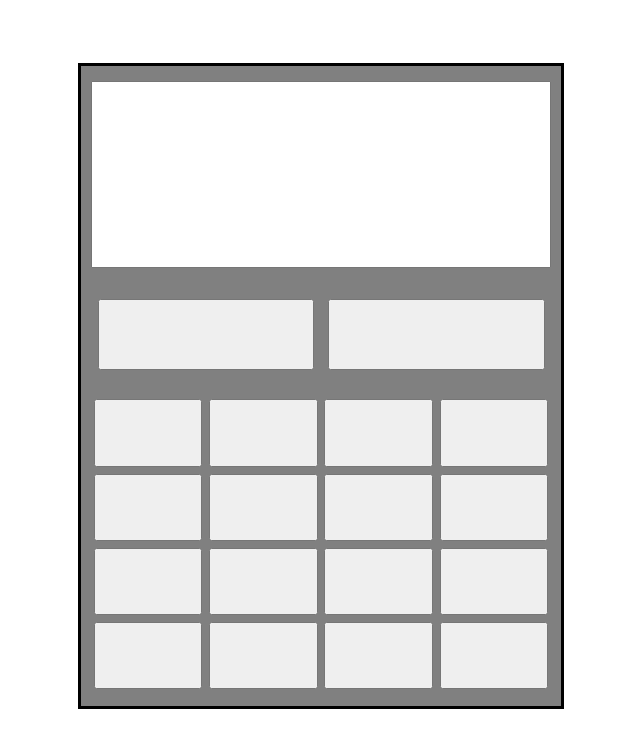
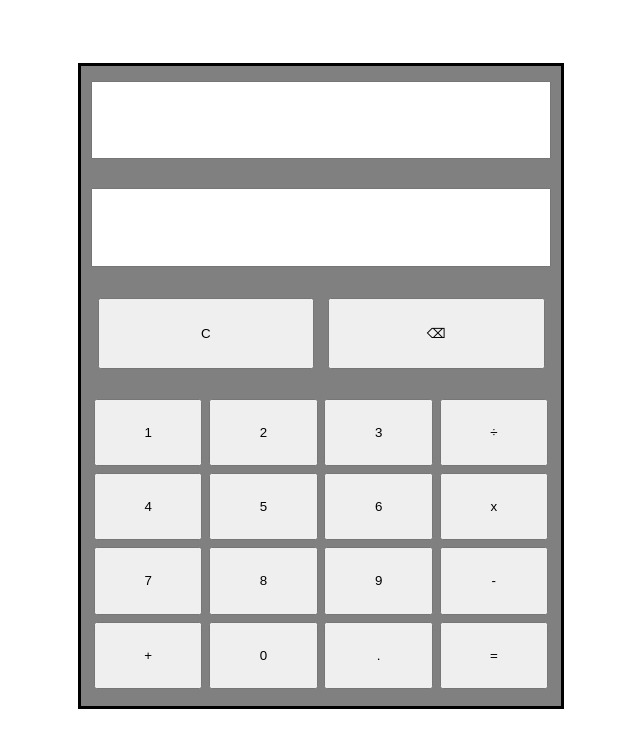
Before and after one commit to coderman400/calculator, a plain HTML site: page index.html in a window 1280 px wide. Shown: the whole page, without its empty margins (319-959 px from the left). Drawn offline with Linux system fonts and the light colour scheme.

Commit message:
add additional text field for result, add numbers/operators to buttons, add feature to create expression w/ buttons

```diff
--- a/index.html
+++ b/index.html
@@ -7,29 +7,30 @@
     <body>
         <div class= "container">
             <div id = "base">
-                <input>
+                <input id="expression" readonly type="text">
+                <input id="result" readonly type="text">
                 <div id = "buttons">
                     <div id = "top">
-                        <button></button>
-                        <button></button>
+                        <button id="C">C</button>
+                        <button id="back">⌫</button>
                     </div>
                     <div id = "bottom">
-                        <button></button>
-                        <button></button>
-                        <button></button>
-                        <button></button>
-                        <button></button>
-                        <button></button>
-                        <button></button>
-                        <button></button>
-                        <button></button>
-                        <button></button>
-                        <button></button>
-                        <button></button>
-                        <button></button>
-                        <button></button>
-                        <button></button>
-                        <button></button>
+                        <button id="1">1</button>
+                        <button id="2">2</button>
+                        <button id="3">3</button>
+                        <button id="/">÷</button>
+                        <button id="4">4</button>
+                        <button id="5">5</button>
+                        <button id="6">6</button>
+                        <button id="*">x</button>
+                        <button id="7">7</button>
+                        <button id="8">8</button>
+                        <button id="9">9</button>
+                        <button id="-">-</button>
+                        <button id="+">+</button>
+                        <button id="0">0</button>
+                        <button id=".">.</button>
+                        <button id="=">=</button>
                     </div>
                 </div>
             </div>
--- a/main.js
+++ b/main.js
@@ -1,3 +1,9 @@
+//DOM ELEMENTS
+const expression = document.querySelector('#expression');
+const result = document.querySelector('#result');
+const button = document.querySelectorAll('div#bottom>*');
+const clear = document.querySelector('#C');
+
 let add =(a,b)=> a+b;
 let subtract = (a,b)=>a-b;
 let multiply = (a,b)=>a*b;
@@ -7,4 +13,18 @@ let first;
 let second;
 let operator;
 
+console.log(button);
+expression.value="";
+let str;
+for(var inp of button){
+    inp.addEventListener("click", write);
+}
+
+function write(){
+    expression.value = expression.value.concat(this.innerHTML);
+}
+
+clear.addEventListener("click", function(){
+    expression.value = "";
+})
 function operate(first,second,operator){};
--- a/styles.css
+++ b/styles.css
@@ -16,7 +16,7 @@
     border: solid 3px black;
 }
 input{
-    height:30%;
+    height: 12%;
     width: 94%;
     margin-top: 3%;
     margin-bottom: 3%;
```
